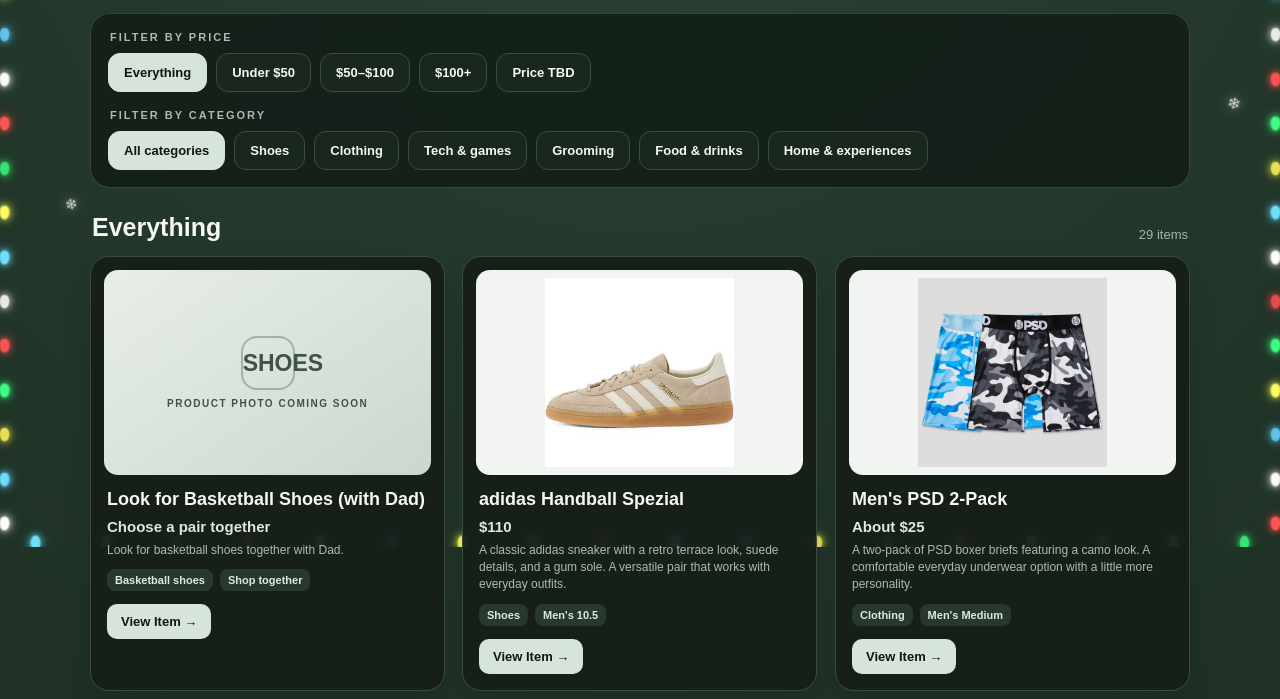
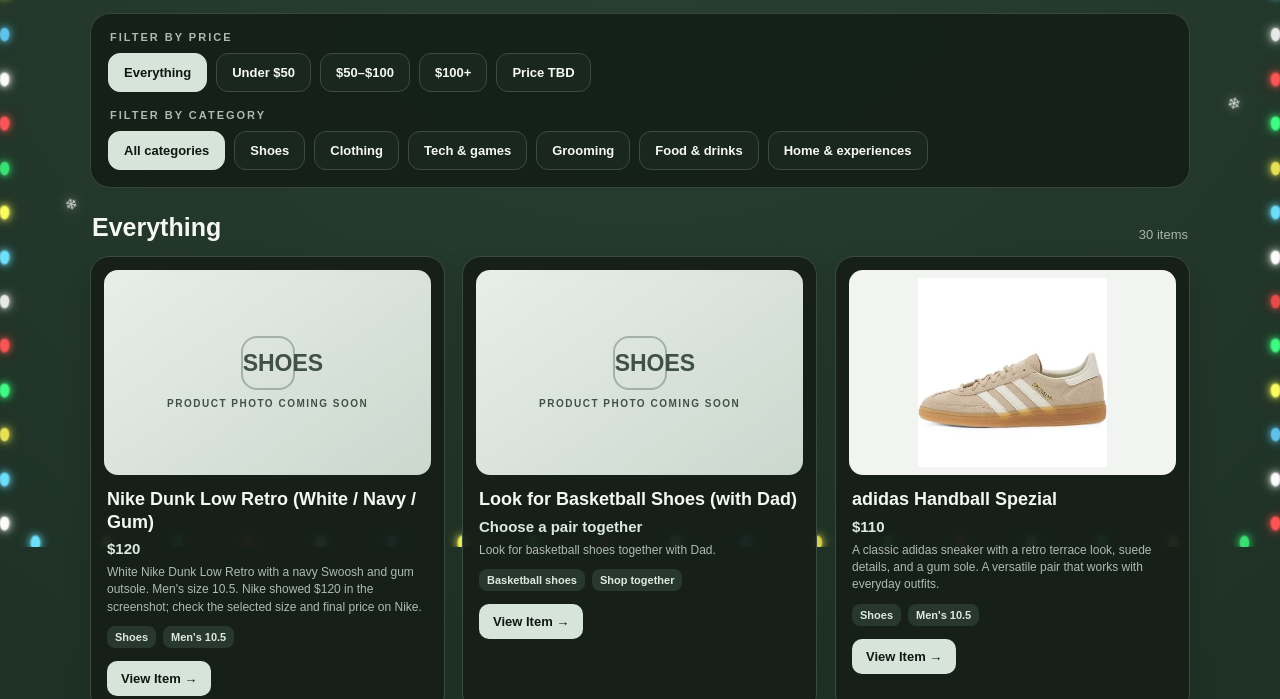
Before and after one commit to bpmboy11/Ben-s-Christmas-List-2026, a plain HTML site: page wishlist.html in a window 1280 px wide. Shown: the part 253-952 px from the top of the page. Drawn offline with Linux system fonts and the light colour scheme.

Commit message:
Add Nike Dunk Low Retro wishlist item size 10.5

```diff
--- a/wishlist.html
+++ b/wishlist.html
@@ -250,6 +250,18 @@
 
 <script>
 const gifts = [
+  {
+    "name": "Nike Dunk Low Retro (White / Navy / Gum)",
+    "price": "$120",
+    "range": "100plus",
+    "category": "shoes",
+    "categoryLabel": "Shoes",
+    "size": "Men's 10.5",
+    "image": "",
+    "link": "https://www.nike.com/w?q=Nike%20Dunk%20Low%20Retro",
+    "note": "White Nike Dunk Low Retro with a navy Swoosh and gum outsole. Men's size 10.5. Nike showed $120 in the screenshot; check the selected size and final price on Nike."
+  },
+
   {
     "name": "Look for Basketball Shoes (with Dad)",
     "price": "Choose a pair together",
```
